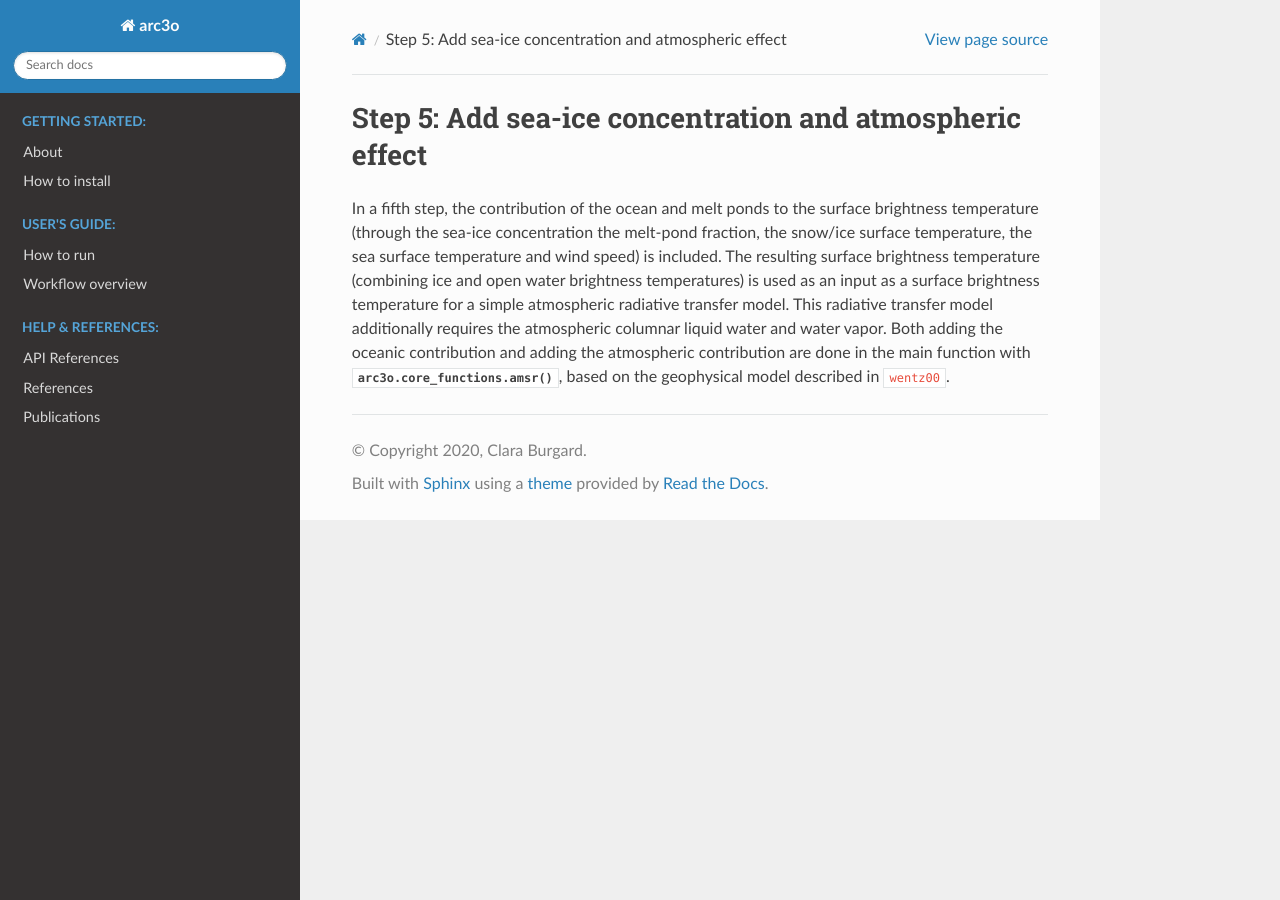
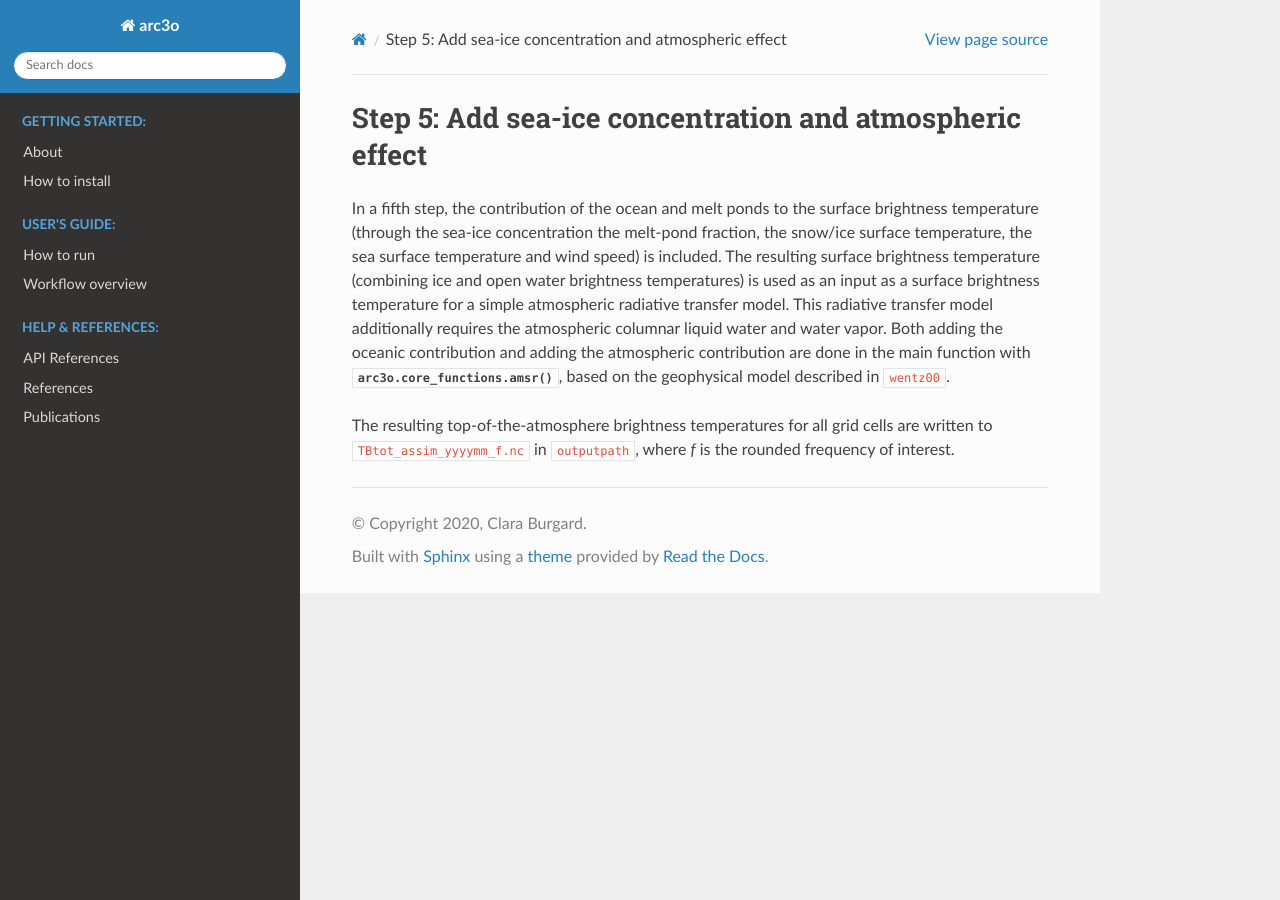
Before and after one commit to ClimateClara/arc3o, a Sphinx documentation site: the page built from docs/guide/step5.rst, in a window 1280 px wide. Built offline with Sphinx 7.4.7 and the Read the Docs theme 2.0.0, drawn with Linux system fonts in a browser that asks for light colours; cross-references to code outside the pages are shown as plain code.

Commit message:
finished first version of docs

```diff
--- a/docs/guide/howtorun.rst
+++ b/docs/guide/howtorun.rst
@@ -5,6 +5,7 @@ Input data
 ----------
 
 Currently, ARC3O is tailored for model output from ECHAM, the atmospheric module of the Max Planck Institute Earth System Model.
+However, it can be used for other models if the variable names are changed accordingly either in the ARC3O functions or the model's output.
 
 The input data for ARC3O should be divided into monthly files, found in the folder ``inputpath``.
 Also, to prepare the seasons and ice types mask, ARC3O needs one file in which all the data is merged, found in the folder ``inputpath0``.
@@ -82,7 +83,8 @@ You can run ARC3O with the function :func:`arc3o.core_functions.satsim_complete_
 .. note::
 
     The process takes up a lot of memory so I recommend using a supercomputer if possible. I am working on a "lighter" version
-    but not sure when it will be ready so you'll need to tweak it yourself until then. Sorry :(
+    but not sure when it will be ready so you'll need to tweak it yourself until then, e.g. by reducing the number in the *Pool* in
+    :func:`arc3o.core_functions.compute_parallel`. Sorry :(
 
 If you only want to run one month instead of the whole time series, you can also run ARC3O with :func:`arc3o.core_functions.satsim_complete_1month`:
 
--- a/docs/guide/step1.rst
+++ b/docs/guide/step1.rst
@@ -15,3 +15,5 @@ thus dividing into open water, first-year and multiyear ice.
 To divide the grid cells into the different seasons, the function :func:`arc3o.mask_functions.define_periods` uses information about
 sea-ice thickness, snow thickness, and surface temperature to identify periods of melting snow and periods of bare ice in summer. All
 other grid cells are defined as "cold conditions".
+
+The resulting masks are written to ``period_masks_assim.nc`` in ``outputpath``.
--- a/docs/guide/step2.rst
+++ b/docs/guide/step2.rst
@@ -16,3 +16,6 @@ describe the layer:
     * density :func:`arc3o.profile_functions.build_density_profile`
     * correlation length :func:`arc3o.profile_functions.build_corrlen_profile`
     * type :func:`arc3o.profile_functions.build_sisn_profile`
+
+The resulting profiles are written to ``profiles_for_memls_snowno_yyyymm.nc`` and ``profiles_for_memls_snowyes_yyyymm.nc``
+in ``outputpath``.
--- a/docs/guide/step3.rst
+++ b/docs/guide/step3.rst
@@ -10,3 +10,6 @@ combined, weighted by the bare-ice fraction given by the climate model output. T
 The MEMLS simulation is conducted through calling the function :func:`arc3o.core_functions.run_memls_2D`. More details about
 the detailed steps of the brightness temperature simulation can be found in :func:`arc3o.memls_functions_2D.memls_2D_1freq`
 and its documentation of :ref:`memls_api`.
+
+The resulting ice surface brightness temperatures for cold conditions are written to ``TB_assim_yyyymm_f.nc`` in  ``outputpath``,
+where *f* is the rounded frequency of interest.
--- a/docs/guide/step4.rst
+++ b/docs/guide/step4.rst
@@ -7,6 +7,6 @@ to the seasons "melting snow conditions" and "bare ice in summer conditions". Th
 
 .. note::
 
-    Be aware that, currently, the brightness temperature of "melting snow conditions" and "bare ice in summer conditions" are set to the
-    values for 6.9 GHz, vertical polarization, for all frequencies and polarizations! This is because other frequencies and
-    polarizations were not evaluated!
+    Please remain aware that, currently, the brightness temperatures of "melting snow conditions" and "bare ice in summer conditions" are set to the
+    values for 6.9 GHz, vertical polarization, **for all frequencies and polarizations**! This is because we concentrated our effort on 6.9 GHz,
+    vertical polarization. You are welcome to try out new things though! :)
--- a/docs/guide/step5.rst
+++ b/docs/guide/step5.rst
@@ -8,3 +8,6 @@ surface brightness temperature for a simple atmospheric radiative transfer model
 requires the atmospheric columnar liquid water and water vapor.
 Both adding the oceanic contribution and adding the atmospheric contribution are done in the main function with :func:`arc3o.core_functions.amsr`,
 based on the geophysical model described in :cite:`wentz00`.
+
+The resulting top-of-the-atmosphere brightness temperatures for all grid cells are written to ``TBtot_assim_yyyymm_f.nc`` in ``outputpath``,
+where *f* is the rounded frequency of interest.
```
Also changed, not shown: 1 other file.
